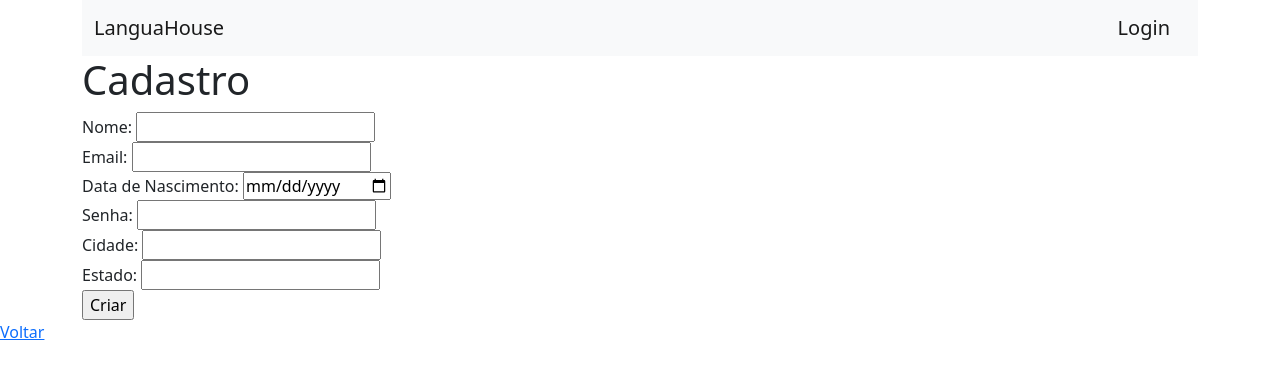
After one commit to tayanaaraujo/LanguaHouse, a Flask app: page /usuarios/ in a window 1280 px wide. The commit adds this page. Shown: the top 379 px of the page. Run offline with Flask 3, Linux system fonts and the light colour scheme; some libraries are stand-ins or nearby versions.

Commit message:
Criação de cadastro do usuário

```diff
--- a/app.py
+++ b/app.py
@@ -14,63 +14,68 @@ app.config['MYSQL_DB'] = DB_CONFIG['MYSQL_DB']
 # Inicializando o MySQL
 mysql = MySQL(app)
 
-# Página inicial (home)
 @app.route('/')
-def home():
+def index():
     return render_template('index.html')
 
-# Página inicial do CRUD (listar contatos)
-@app.route('/contatos/')
-def index():
-    cur = mysql.connection.cursor()
-    cur.execute("SELECT * FROM contatos")
-    contatos = cur.fetchall()  # Retorna tuplas
-    cur.close()
-    return render_template('contatos/index.html', contatos=contatos)
 
-# Adicionar contato
-@app.route('/contatos/add', methods=['GET', 'POST'])
-def add():
+
+@app.route('/usuarios/', methods=['GET', 'POST'])
+def create():
     if request.method == 'POST':
         nome = request.form['nome']
-        telefone = request.form['telefone']
+        email = request.form['email']
+        data_nasc = request.form['data_nasc']
+        senha = request.form['senha']
+        cidade = request.form['cidade']
+        estado = request.form['estado']
 
         cur = mysql.connection.cursor()
-        cur.execute("INSERT INTO contatos (nome, telefone) VALUES (%s, %s)", (nome, telefone))
+        cur.execute("INSERT INTO Usuario (nome, email, data_nasc, senha, cidade, estado) VALUES (%s, %s, %s, %s, %s, %s)",
+                    (nome, email, data_nasc, senha, cidade, estado))
         mysql.connection.commit()
         cur.close()
         return redirect(url_for('index'))
 
-    return render_template('contatos/add.html')
+    return render_template('usuarios/create.html')
 
-# Editar contato
-@app.route('/contatos/edit/<int:id>', methods=['GET', 'POST'])
-def edit(id):
+
+@app.route('/update/<int:id>', methods=['GET', 'POST'])
+def update(id):
     cur = mysql.connection.cursor()
-    cur.execute("SELECT * FROM contatos WHERE id = %s", (id,))
-    contato = cur.fetchone()  # Retorna tupla
-    cur.close()
+    cur.execute("SELECT * FROM Usuario WHERE cod_usuario = %s", (id,))
+    usuario = cur.fetchone()
 
     if request.method == 'POST':
         nome = request.form['nome']
-        telefone = request.form['telefone']
+        email = request.form['email']
+        data_nasc = request.form['data_nasc']
+        senha = request.form['senha']
+        cidade = request.form['cidade']
+        estado = request.form['estado']
 
-        cur = mysql.connection.cursor()
-        cur.execute("UPDATE contatos SET nome = %s, telefone = %s WHERE id = %s", (nome, telefone, id))
+        cur.execute("UPDATE Usuario SET nome=%s, email=%s, data_nasc=%s, senha=%s, cidade=%s, estado=%s WHERE cod_usuario=%s",
+                    (nome, email, data_nasc, senha, cidade, estado, id))
+
         mysql.connection.commit()
         cur.close()
+
         return redirect(url_for('index'))
 
-    return render_template('contatos/edit.html', contato=contato)
+    cur.close()
+    return render_template('update.html', usuario=usuario)
 
-# Deletar contato
-@app.route('/contatos/delete/<int:id>')
+
+
+@app.route('/delete/<int:id>')
 def delete(id):
     cur = mysql.connection.cursor()
-    cur.execute("DELETE FROM contatos WHERE id = %s", (id,))
+    cur.execute("DELETE FROM Usuario WHERE cod_usuario = %s", (id,))
     mysql.connection.commit()
     cur.close()
+
     return redirect(url_for('index'))
+
 
 if __name__ == '__main__':
     app.run(debug=True)
--- a/templates/index.html
+++ b/templates/index.html
@@ -8,14 +8,14 @@
     <!-- Bootstrap CSS -->
     <link href="https://cdn.jsdelivr.net/npm/bootstrap@5.0.2/dist/css/bootstrap.min.css" rel="stylesheet" integrity="sha384-EVSTQN3/azprG1Anm3QDgpJLIm9Nao0Yz1ztcQTwFspd3yD65VohhpuuCOmLASjC" crossorigin="anonymous">
     <link rel="stylesheet" href="/static/css/style.css">
-    <title>Inicio</title>
+    <title>LanguaHouse</title>
   </head>
   <body>
     <div class="container">
         <nav class="navbar navbar-expand-lg navbar-light bg-light">
           <div class="container-fluid">
             <a class="navbar-brand" href="#">LanguaHouse</a>
-            <a class="navbar-brand" href="#"> Login</a>
+            <a class="navbar-brand" href="{{ url_for('create') }}"> Login</a>
           </div>
         </nav>
     </div>
@@ -27,7 +27,7 @@
               </div>
               <div class="col coluna2">
                 <h3> O jeito grátis, divertido e eficaz de aprender um idioma! </h3>
-                <button type="button" class="btn  btn-lg">Comece agora</button> <br>
+                <button type="button" class="btn  btn-lg" href="/templates/usuarios/cadastro.html">Comece agora</button> <br>
                 <button type="button" class="btn btn-lg">Já tenho uma conta</button>
               </div>
         </div>
--- /dev/null
+++ b/templates/usuarios/create.html
@@ -0,0 +1,77 @@
+<!DOCTYPE html>
+<html lang="en">
+<head>
+    <meta charset="UTF-8">
+    <meta name="viewport" content="width=device-width, initial-scale=1.0">
+     <!-- Bootstrap CSS -->
+     <link href="https://cdn.jsdelivr.net/npm/bootstrap@5.0.2/dist/css/bootstrap.min.css" rel="stylesheet" integrity="sha384-EVSTQN3/azprG1Anm3QDgpJLIm9Nao0Yz1ztcQTwFspd3yD65VohhpuuCOmLASjC" crossorigin="anonymous">
+     <link rel="stylesheet" href="/static/css/style.css">
+    <title>Cadastar Usuário</title>
+</head>
+
+<body>
+
+    <div class="container">
+        <nav class="navbar navbar-expand-lg navbar-light bg-light">
+          <div class="container-fluid">
+            <a class="navbar-brand" href="#">LanguaHouse</a>
+            <a class="navbar-brand" href="#"> Login</a>
+          </div>
+        </nav>
+    </div>
+
+    <div class="container">
+        <h1>Cadastro</h1>
+        <form method="POST">
+            Nome: <input type="text" name="nome" required><br>
+            Email: <input type="email" name="email" required><br>
+            Data de Nascimento: <input type="date" name="data_nasc" required><br>
+            Senha: <input type="password" name="senha" required><br>
+            Cidade: <input type="text" name="cidade" required><br>
+            Estado: <input type="text" name="estado" required><br>
+            <input type="submit" value="Criar">
+        </form>
+    </div>
+
+    <a href="{{ url_for('index') }}">Voltar</a>
+
+
+
+
+
+
+
+
+
+
+
+
+
+
+
+
+
+
+
+
+
+
+
+
+
+
+
+
+
+
+
+
+    <script src="https://cdn.jsdelivr.net/npm/bootstrap@5.0.2/dist/js/bootstrap.bundle.min.js" integrity="sha384-MrcW6ZMFYlzcLA8Nl+NtUVF0sA7MsXsP1UyJoMp4YLEuNSfAP+JcXn/tWtIaxVXM" crossorigin="anonymous"></script>
+
+    <!-- Option 2: Separate Popper and Bootstrap JS -->
+    <!--
+    <script src="https://cdn.jsdelivr.net/npm/@popperjs/core@2.9.2/dist/umd/popper.min.js" integrity="sha384-IQsoLXl5PILFhosVNubq5LC7Qb9DXgDA9i+tQ8Zj3iwWAwPtgFTxbJ8NT4GN1R8p" crossorigin="anonymous"></script>
+    <script src="https://cdn.jsdelivr.net/npm/bootstrap@5.0.2/dist/js/bootstrap.min.js" integrity="sha384-cVKIPhGWiC2Al4u+LWgxfKTRIcfu0JTxR+EQDz/bgldoEyl4H0zUF0QKbrJ0EcQF" crossorigin="anonymous"></script>
+    -->
+</body>
+</html>
```
